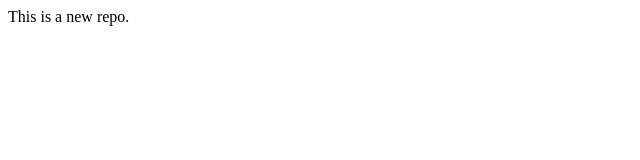
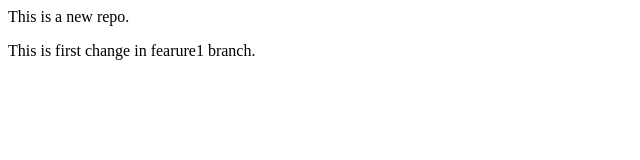
Before and after one commit to Jaykishor-Sharma/LocalRepo, a plain HTML site: page index.html in a window 1280 px wide. Shown: the whole page, without its empty margins (0-640 px from the left). Drawn offline with Linux system fonts and the light colour scheme.

Commit message:
first change

```diff
--- a/index.html
+++ b/index.html
@@ -1 +1,2 @@
 <p>This is a new repo.</p>
+<p>This is first change in fearure1 branch.</p>
```
